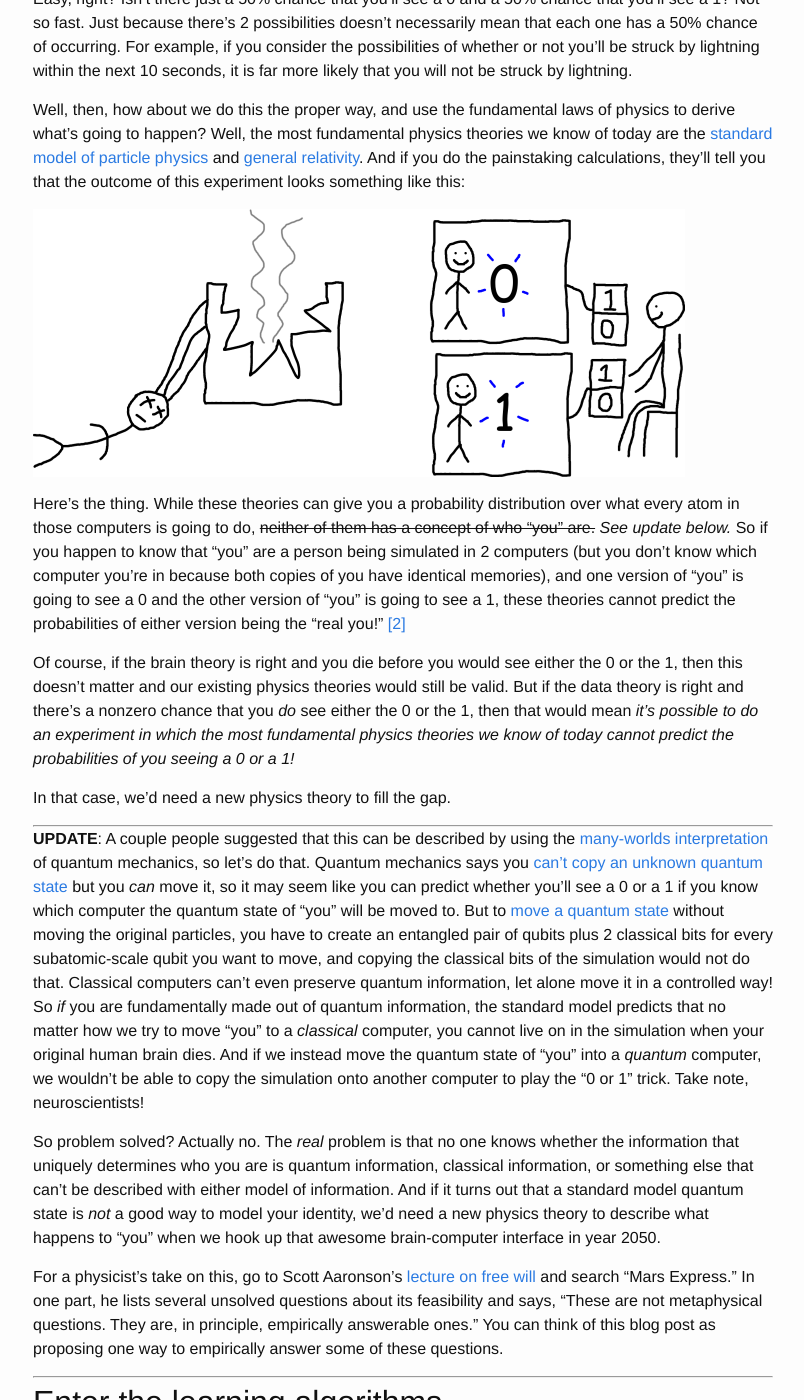
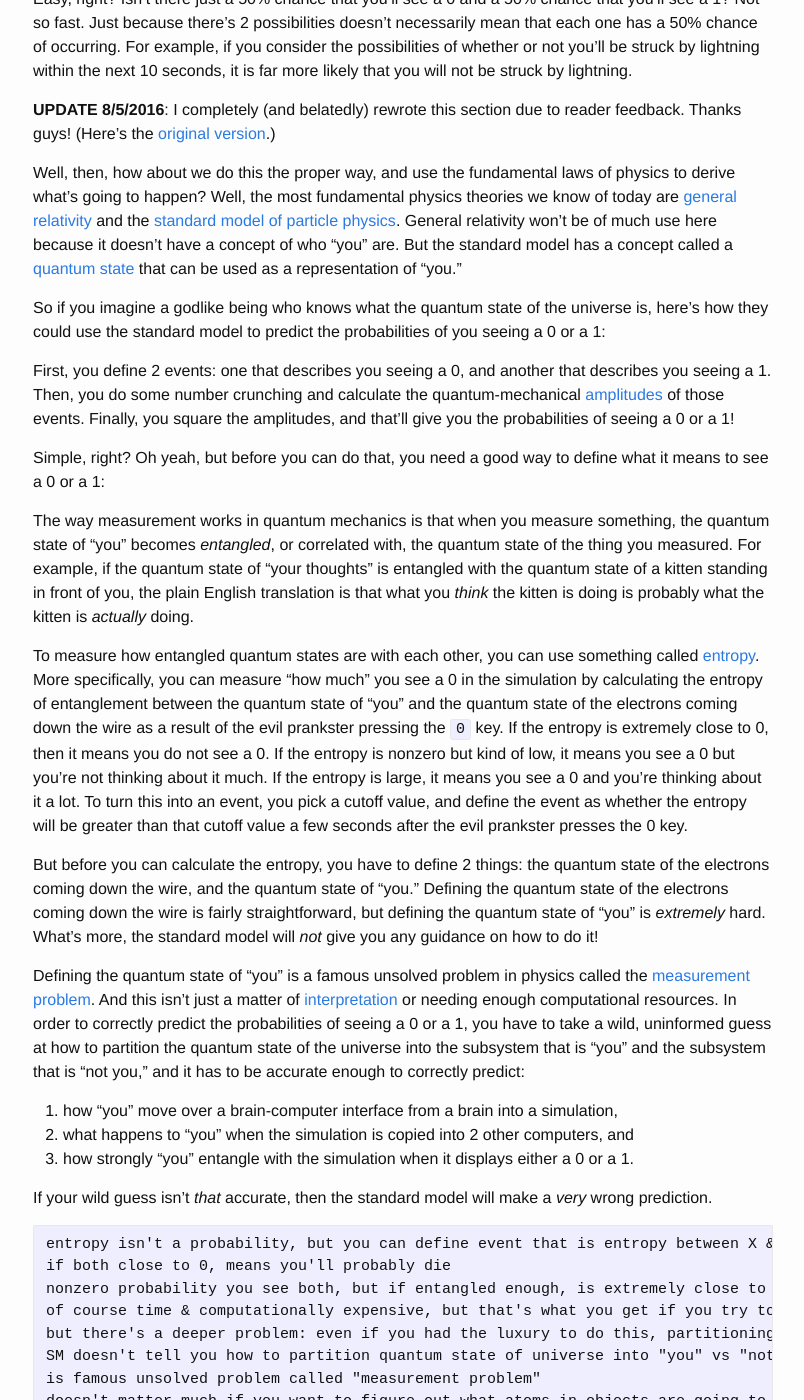
Before and after one commit to ad510/firstest-principle, a Jekyll site: the page built from _posts/2016-07-10-learning.md, in a window 1280 px wide and 1400 px high, scrolled down 5938 px. Shown: the whole window, without its empty margins (237-1041 px from the left). Built offline with Jekyll 4.4.1, drawn with Linux system fonts in a browser that asks for light colours; some of the changed text lies outside the part shown.

Commit message:
rewrite quantum update again WIP

````diff
--- a/_posts/2016-07-10-learning.md
+++ b/_posts/2016-07-10-learning.md
@@ -85,7 +85,48 @@ Will you see a 0 or a 1?
 
 Easy, right? Isn't there just a 50% chance that you'll see a 0 and a 50% chance that you'll see a 1? Not so fast. Just because there's 2 possibilities doesn't necessarily mean that each one has a 50% chance of occurring. For example, if you consider the possibilities of whether or not you'll be struck by lightning within the next 10 seconds, it is far more likely that you will not be struck by lightning.
 
-Well, then, how about we do this the proper way, and use the fundamental laws of physics to derive what's going to happen? Well, the most fundamental physics theories we know of today are the [standard model of particle physics](http://www.quantumdiaries.org/2010/12/08/known-knowns-of-the-standard-model/) and [general relativity](http://www.feynmanlectures.caltech.edu/II_42.html). And if you do the painstaking calculations, they'll tell you that the outcome of this experiment looks something like this:
+<a id="update-quantum"></a>**UPDATE 8/5/2016**: I completely (and belatedly) rewrote this section due to reader feedback. Thanks guys! (Here's the [original version](https://github.com/ad510/firstest-principle/blob/daa34b2e94f8d508b8a4141b58217c8f5445d798/_posts/2016-07-10-learning.md#what-our-physics-theories-cant-predict).)
+
+Well, then, how about we do this the proper way, and use the fundamental laws of physics to derive what's going to happen? Well, the most fundamental physics theories we know of today are [general relativity](http://www.feynmanlectures.caltech.edu/II_42.html) and the [standard model of particle physics](http://www.quantumdiaries.org/2010/12/08/known-knowns-of-the-standard-model/). General relativity won't be of much use here because it doesn't have a concept of who "you" are. But the standard model has a concept called a [quantum state](http://scottaaronson.com/democritus/lec9.html) that can be used as a representation of "you."
+
+So if you imagine a godlike being who knows what the quantum state of the universe is, here's how they could use the standard model to predict the probabilities of you seeing a 0 or a 1:
+
+First, you define 2 events: one that describes you seeing a 0, and another that describes you seeing a 1. Then, you do some number crunching and calculate the quantum-mechanical [amplitudes](http://scottaaronson.com/democritus/lec9.html) of those events. Finally, you square the amplitudes, and that'll give you the probabilities of seeing a 0 or a 1!
+
+Simple, right? Oh yeah, but before you can do that, you need a good way to define what it means to see a 0 or a 1:
+
+The way measurement works in quantum mechanics is that when you measure something, the quantum state of "you" becomes *entangled*, or correlated with, the quantum state of the thing you measured. For example, if the quantum state of "your thoughts" is entangled with the quantum state of a kitten standing in front of you, the plain English translation is that what you *think* the kitten is doing is probably what the kitten is *actually* doing.
+
+To measure how entangled quantum states are with each other, you can use something called [entropy](https://en.wikipedia.org/wiki/Entropy_of_entanglement). More specifically, you can measure "how much" you see a 0 in the simulation by calculating the entropy of entanglement between the quantum state of "you" and the quantum state of the electrons coming down the wire as a result of the evil prankster pressing the `0` key. If the entropy is extremely close to 0, then it means you do not see a 0. If the entropy is nonzero but kind of low, it means you see a 0 but you're not thinking about it much. If the entropy is large, it means you see a 0 and you're thinking about it a lot. To turn this into an event, you pick a cutoff value, and define the event as whether the entropy will be greater than that cutoff value a few seconds after the evil prankster presses the 0 key.
+
+But before you can calculate the entropy, you have to define 2 things: the quantum state of the electrons coming down the wire, and the quantum state of "you." Defining the quantum state of the electrons coming down the wire is fairly straightforward, but defining the quantum state of "you" is *extremely* hard. What's more, the standard model will *not* give you any guidance on how to do it!
+
+Defining the quantum state of "you" is a famous unsolved problem in physics called the [measurement problem](https://en.wikipedia.org/wiki/Measurement_problem). And this isn't just a matter of [interpretation](https://en.wikipedia.org/wiki/Interpretations_of_quantum_mechanics) or needing enough computational resources. In order to correctly predict the probabilities of seeing a 0 or a 1, you have to take a wild, uninformed guess at how to partition the quantum state of the universe into the subsystem that is "you" and the subsystem that is "not you," and it has to be accurate enough to correctly predict:
+
+1. how "you" move over a brain-computer interface from a brain into a simulation,
+2. what happens to "you" when the simulation is copied into 2 other computers, and
+3. how strongly "you" entangle with the simulation when it displays either a 0 or a 1.
+
+If your wild guess isn't *that* accurate, then the standard model will make a *very* wrong prediction.
+
+```
+entropy isn't a probability, but you can define event that is entropy between X & Y is greater than Z sometime after evil prankster presses 0 & 1 keys
+if both close to 0, means you'll probably die
+nonzero probability you see both, but if entangled enough, is extremely close to 0
+of course time & computationally expensive, but that's what you get if you try to use SM to answer question this abstract
+but there's a deeper problem: even if you had the luxury to do this, partitioning quantum states of the computers is arbitrary (based on what you think a computer is) but partitioning quantum state of "you" is very important b/c that determines what actually happens to you
+SM doesn't tell you how to partition quantum state of universe into "you" vs "not you"
+is famous unsolved problem called "measurement problem"
+doesn't matter much if you want to figure out what atoms in objects are going to do (due to decoherence, everyone usually agrees about what the universe is doing), but matters very much for questions like "0 or 1" and I think it'll become very important once we make sufficiently good brain-computer interfaces
+some proposed TOEs such as digital physics are a lot less sensitive to what you think "you" is, so let's discuss that now
+
+hmm, seems like the 2 entropies will probably be similar and correlated in the wrong way, I might need something with phase angles (look up decoherence)
+or I can just explain how measurement works then skip to the punchline
+
+might not -> cannot (in title)
+```
+
+And if you do the painstaking calculations, they'll tell you that the outcome of this experiment looks something like this:
 
 <img src="/learning/outcome_25.png" width="652"/>
 
@@ -97,7 +138,7 @@ In that case, we'd need a new physics theory to fill the gap.
 
 ---
 
-<a id="update-quantum"></a>**UPDATE**: A couple people suggested that this can be described by using the [many-worlds interpretation](https://en.wikipedia.org/wiki/Many-worlds_interpretation) of quantum mechanics, so let's do that. Quantum mechanics says you [can't copy an unknown quantum state](https://en.wikipedia.org/wiki/No-cloning_theorem) but you *can* move it, so it may seem like you can predict whether you'll see a 0 or a 1 if you know which computer the quantum state of "you" will be moved to. But to [move a quantum state](https://en.wikipedia.org/wiki/Quantum_teleportation) without moving the original particles, you have to create an entangled pair of qubits plus 2 classical bits for every subatomic-scale qubit you want to move, and copying the classical bits of the simulation would not do that. Classical computers can't even preserve quantum information, let alone move it in a controlled way! So *if* you are fundamentally made out of quantum information, the standard model predicts that no matter how we try to move "you" to a *classical* computer, you cannot live on in the simulation when your original human brain dies. And if we instead move the quantum state of "you" into a *quantum* computer, we wouldn't be able to copy the simulation onto another computer to play the "0 or 1" trick. Take note, neuroscientists!
+**UPDATE**: A couple people suggested that this can be described by using the [many-worlds interpretation](https://en.wikipedia.org/wiki/Many-worlds_interpretation) of quantum mechanics, so let's discuss that. Quantum mechanics says you [can't copy an unknown quantum state](https://en.wikipedia.org/wiki/No-cloning_theorem) but you *can* move it, so it may seem like you can predict whether you'll see a 0 or a 1 if you know which computer the quantum state of "you" will be moved to. But to [move a quantum state](https://en.wikipedia.org/wiki/Quantum_teleportation) without moving the original particles, you have to create an entangled pair of qubits plus 2 classical bits for every subatomic-scale qubit you want to move, and copying the classical bits of the simulation would not do that. {cut off the rest here? I'm very suspicious about cannot live in classical sim sentence} Classical computers can't even preserve quantum information, let alone move it in a controlled way! So *if* you are fundamentally made out of quantum information, the standard model predicts that no matter how we try to move "you" to a *classical* computer, you cannot live on in the simulation when your original human brain dies. And if we instead move the quantum state of "you" into a *quantum* computer, we wouldn't be able to copy the simulation onto another computer to play the "0 or 1" trick. Take note, neuroscientists!
 
 So problem solved? Actually no. The *real* problem is that no one knows whether the information that uniquely determines who you are is quantum information, classical information, or something else that can't be described with either model of information. And if it turns out that a standard model quantum state is *not* a good way to model your identity, we'd need a new physics theory to describe what happens to "you" when we hook up that awesome brain-computer interface in year 2050.
 
````
